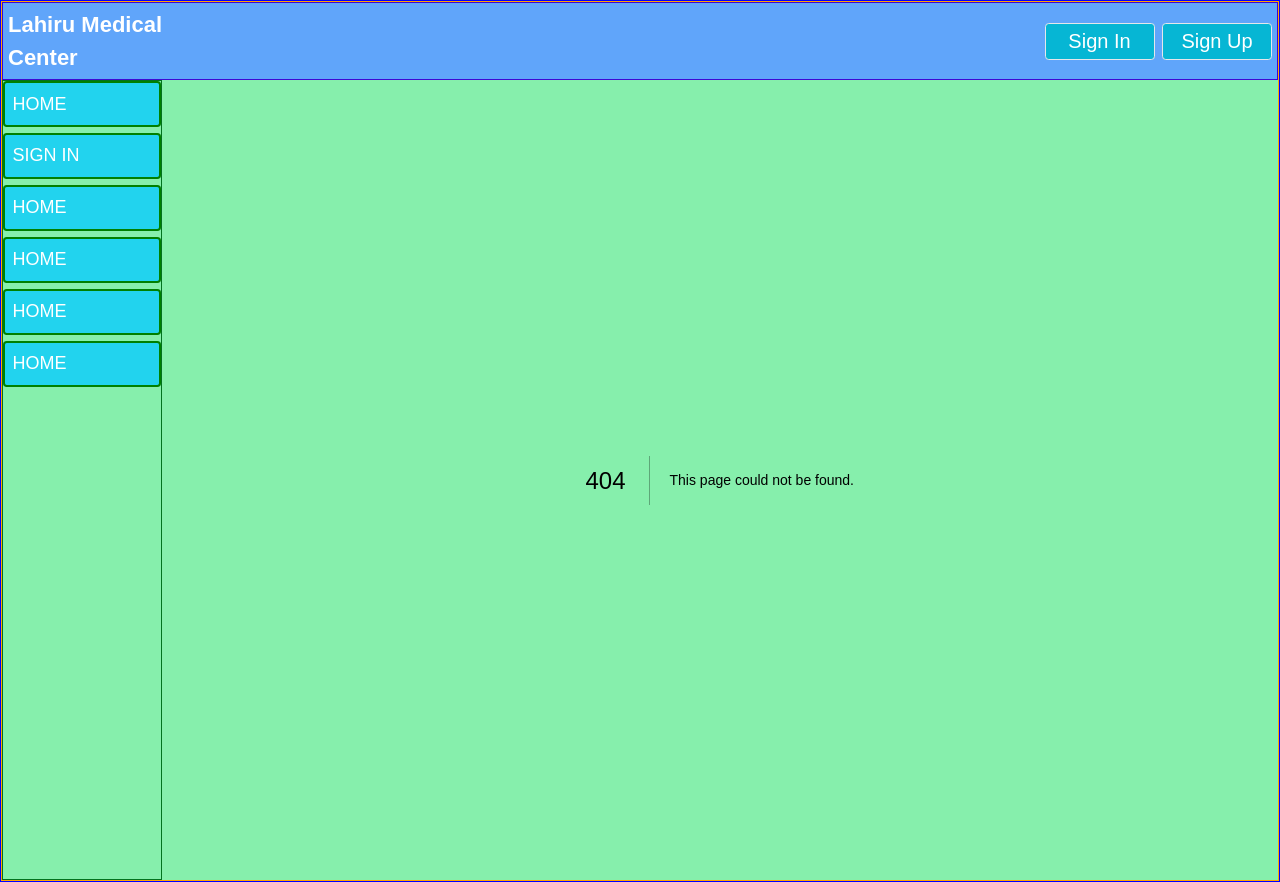
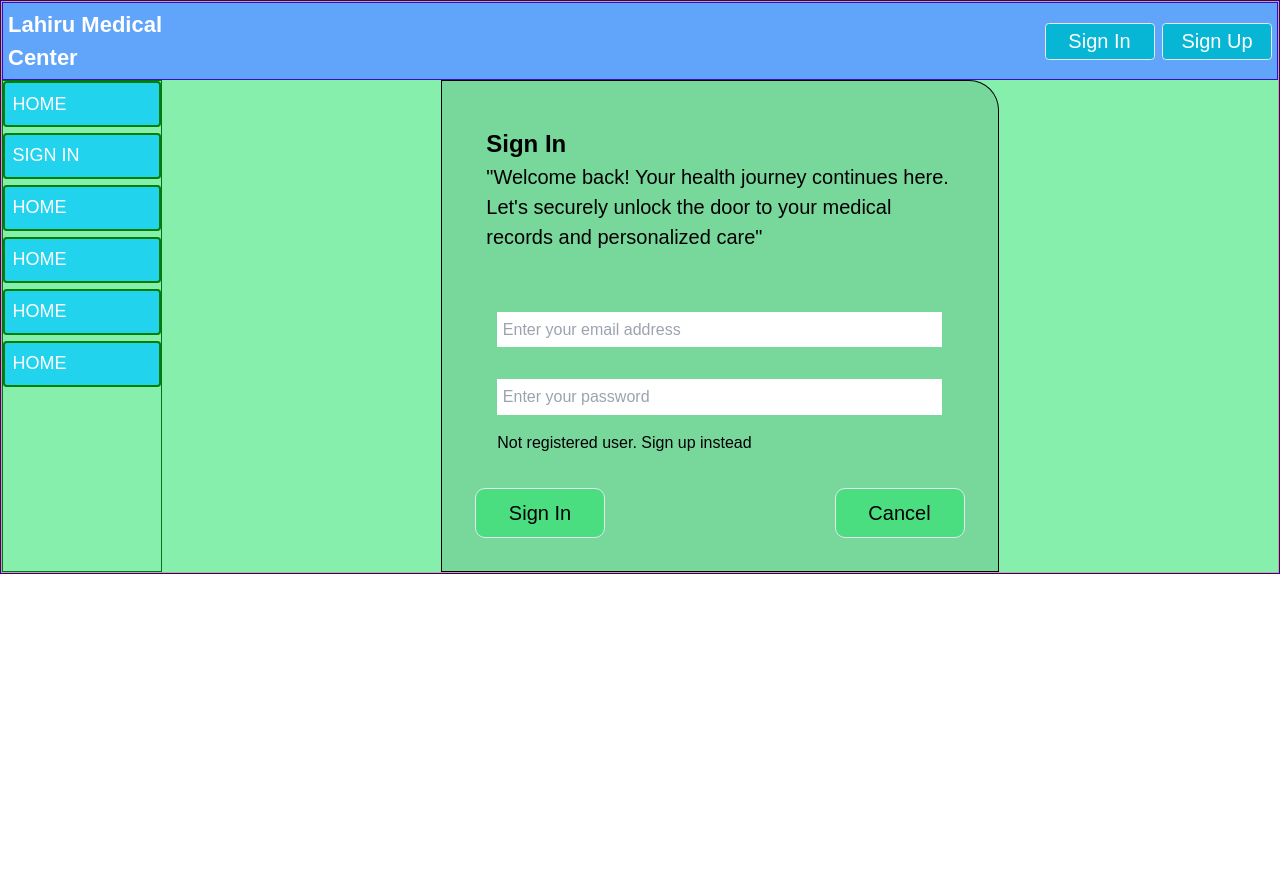
Before and after one commit to KYNASOFT/lahiru-med-app, a Next.js app: page /signin in a window 1280 px wide. Before the commit this address had no page. After the commit the page ends 800 px from the top, so only its background shows below. Built offline with nearby package versions, Linux system fonts and the light colour scheme.

Commit message:
added the user credentials verification without next auth part

```diff
--- /dev/null
+++ b/app/(Registration)/signin/page.js
@@ -0,0 +1,10 @@
+import React from 'react'
+import SignIn from '@/components/Registration/SignIn'
+
+function page() {
+  return (
+    <div><SignIn/></div>
+  )
+}
+
+export default page
--- /dev/null
+++ b/app/api/signin/route.js
@@ -0,0 +1,45 @@
+import { connectMongoDb } from "@/lib/mongoDb";
+import { NextResponse } from "next/server";
+import User from "@/models/user";
+import bcrypt from "bcryptjs";
+
+export async function POST(req,res)
+{
+    try{
+
+        let {email,password} = await req.json();
+        console.log("sign in route console recieved - "+email+" "+password);
+
+
+        await connectMongoDb();
+
+        const user = await User.findOne({email}).select("password");
+
+
+        console.log("From the post method" + user.password);
+
+        const match = await bcrypt.compare(password,user.password);
+
+        console.log("From server match pass = " + match);
+
+        if(match)
+        {
+            return NextResponse.json(
+                {res: "The credential verified user created",ok:true},
+                {status:201}
+            )
+
+        }
+
+        return NextResponse.json(
+            {res:"The credintials not verified",ok:false},
+            {status:501}
+        )
+
+
+
+    }
+    catch(error){
+        console.warn(error)
+    }
+}
--- /dev/null
+++ b/components/Registration/SignIn.jsx
@@ -0,0 +1,96 @@
+"use client"
+
+import { useState } from 'react'
+import React from 'react'
+import '@/components/Registration/signup.css'
+import Link from 'next/link'
+
+function SignIn() {
+
+  const [email,setEmail] = useState("");
+  const [password,setPassword] = useState("");
+  const [warn,setWarn] =useState("")
+
+  const signInHandler = async() =>{
+
+    //this function should validate user
+     console.log("this is for debug from signIn page =  email password is " + email + " " + password);  //ready
+
+     if(!email)
+     {
+         setWarn("Enter an email address")
+         return;
+     }
+     else if(!password)
+     {
+        setWarn("You must fill password to log in")
+        return;
+     }
+     //send this to backend api from here
+     try{
+     const response = await fetch ('api/signin',{
+            method :"POST",
+            headers :{"Content-Type":"application/json"},
+            body:JSON.stringify({email,password})
+        });
+
+        if(response.ok)
+        {
+            console.log("success")
+        }
+        else
+        {
+            console.warn("unsuccess log in")
+        }
+     }
+     catch(error)
+     {
+        console.error(error);
+     }
+
+  }
+
+  return (
+    <div className=''>
+        <div className='form-head'>
+            <h1 className='main-title'>Sign In</h1>
+            <h2 className='des-title'>"Welcome back! Your health journey continues here.
+            Let's securely unlock the door to your medical records and personalized care"</h2>
+            <h3 className='su-warn'>{warn}</h3>
+        </div>
+
+        <div className='form-body'>
+            <input
+                className='form-input'
+                type = "email"
+                name ="email"
+                placeholder="Enter your email address"
+                value ={email}
+                onChange ={e=>setEmail(e.target.value)}>
+            </input>
+
+            <input
+                className='form-input'
+                type = "password"
+                name ="password"
+                placeholder="Enter your password"
+                value ={password}
+                onChange= {e=>setPassword(e.target.value)}>
+            </input>
+        </div>
+
+        <div className='form-bottom'>
+            <div>
+                <Link className='redirect-link' href={'/signup'}>Not registered user. Sign up instead</Link>
+            </div>
+            <div className='btn-wrapper'>
+               <button className='btn-n' onClick={signInHandler}>Sign In</button>
+               <button className='btn-n'>Cancel</button>
+            </div>
+        </div>
+
+    </div>
+  )
+}
+
+export default SignIn
--- a/components/Registration/SignUp.jsx
+++ b/components/Registration/SignUp.jsx
@@ -4,7 +4,7 @@ import { useState } from 'react'
 import React from 'react'
 import Link from 'next/link'
 import '@/components/Registration/signup.css'
-import { NextResponse } from 'next/server'
+
 
 const signErors ={
     passmiss:"The retyped password does not match the provided password. Please ensure both passwords are identical to proceed",
--- a/components/Registration/signup.css
+++ b/components/Registration/signup.css
@@ -68,6 +68,7 @@
 {
     @apply p-2 w-52 border rounded-2xl h-20 bg-green-400;
     font-size: 2.0rem;
+    transition: background-color 0.4s ease-in;
 }
 .btn-wrapper
 {
@@ -76,3 +77,9 @@
     justify-content: space-between;
     padding: 6%;
 }
+
+.btn-n:hover
+{
+    @apply bg-green-100;
+
+}
```
